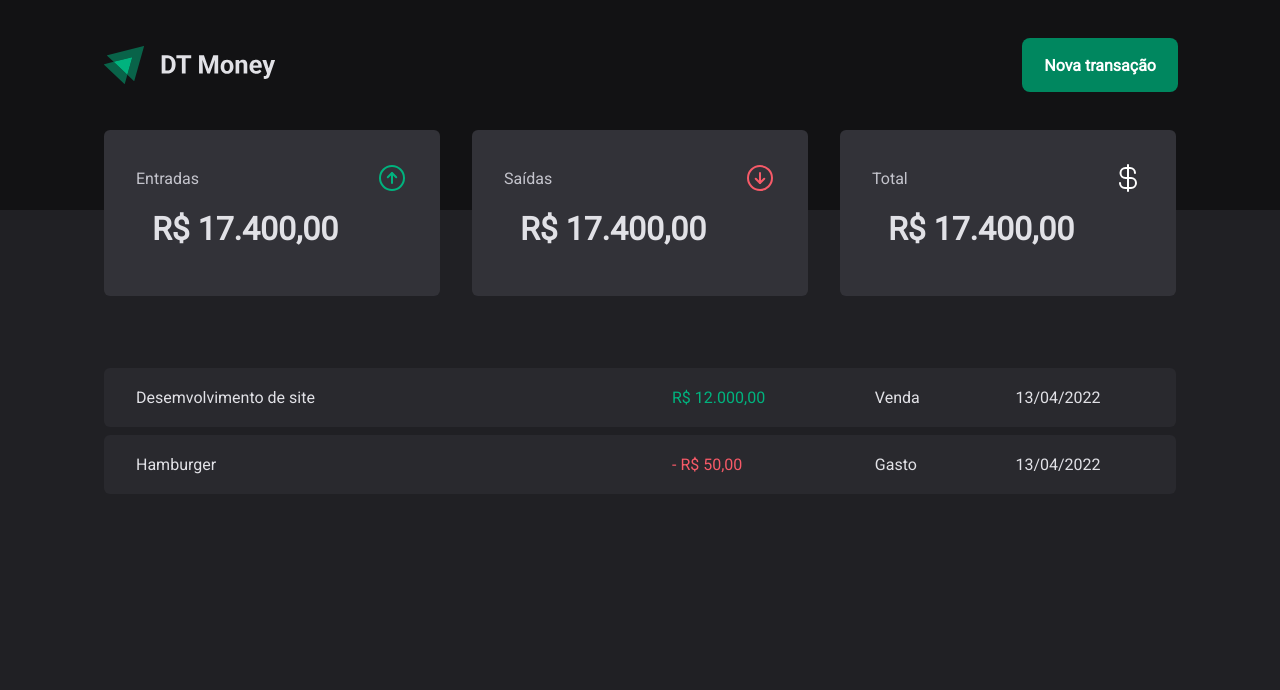
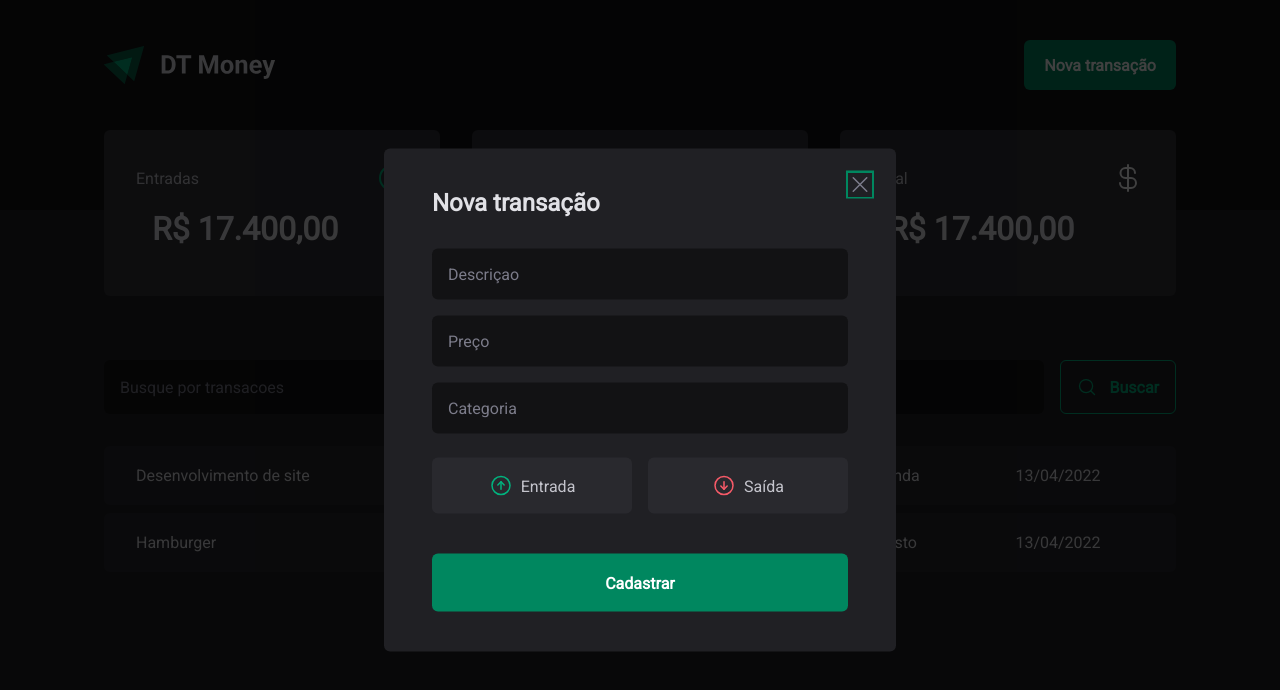
Before and after one commit to gabramos90/03-dt-money, a React (Vite) app: page / in a window 1280 px wide. Both pictures are taken after a click on the button "Nova transação". Shown: the top 690 px of the page. Built offline with nearby package versions, Linux system fonts and the light colour scheme.

Commit message:
component modal is finished

```diff
--- a/package.json
+++ b/package.json
@@ -10,6 +10,7 @@
   },
   "dependencies": {
     "-": "^0.0.1",
+    "@radix-ui/react-dialog": "^1.0.2",
     "D": "^1.0.0",
     "phosphor-react": "^1.4.1",
     "react": "^18.2.0",
--- a/src/components/Header/index.tsx
+++ b/src/components/Header/index.tsx
@@ -1,14 +1,21 @@
 import { HeaderContainer, HeaderContent, NewTransactionButton } from "./styles";
+import * as Dialog from '@radix-ui/react-dialog';
 
 import logoImg from '../../assets/logo.svg'
+import { NewTransactionModal } from "../NewTransactionModal";
 
 export function Header(){
     return (
             <HeaderContainer>
                 <HeaderContent>
                     <img src={logoImg} alt="" />
+                    <Dialog.Root>
+                    <Dialog.Trigger asChild>
+                        <NewTransactionButton>Nova transação</NewTransactionButton>
+                    </Dialog.Trigger>
 
-                    <NewTransactionButton>Nova transação</NewTransactionButton>
+                    <NewTransactionModal/>
+                    </Dialog.Root>
                 </HeaderContent>
             </HeaderContainer>
     )
--- a/src/components/Header/styles.ts
+++ b/src/components/Header/styles.ts
@@ -1,4 +1,5 @@
 import styled from "styled-components"
+
 
 export const HeaderContainer = styled.header`
     background: ${(props) => props.theme["gray-900"]};
--- /dev/null
+++ b/src/components/NewTransactionModal/index.tsx
@@ -0,0 +1,41 @@
+import * as Dialog from '@radix-ui/react-dialog';
+import { ArrowCircleDown, ArrowCircleUp, X } from 'phosphor-react';
+import { CloseButton, Content, Overlay, TransactionType, TransactionTypeButton } from './styles';
+
+export function NewTransactionModal() {
+    return (
+        <Dialog.Portal>
+        <Overlay />
+
+        <Content>
+            <Dialog.Title>Nova transação</Dialog.Title>
+
+            <CloseButton>
+                <X size={24}/>
+            </CloseButton>
+
+            <form action="">
+                <input type="text" placeholder='Descriçao' required/>
+                <input type="number" placeholder='Preço' required/>
+                <input type="text" placeholder='Categoria' required/>
+
+                <TransactionType>
+                    <TransactionTypeButton variant='income'>
+                        <ArrowCircleUp size={24}/>
+                        Entrada
+                    </TransactionTypeButton>
+
+                    <TransactionTypeButton variant='outcome'>
+                        <ArrowCircleDown size={24}/>
+                        Saída
+                    </TransactionTypeButton>
+                </TransactionType>
+
+                <button type='submit'>Cadastrar</button>
+            </form>
+
+        </Content>
+
+    </Dialog.Portal>
+    )
+}
--- /dev/null
+++ b/src/components/NewTransactionModal/styles.ts
@@ -0,0 +1,99 @@
+import styled from "styled-components";
+import * as Dialog from '@radix-ui/react-dialog';
+
+export const Overlay = styled(Dialog.Overlay)`
+    position: fixed;
+    width: 100vw;
+    height: 100vh;
+    inset: 0;
+    background: rgba(0,0,0,0.75);
+`
+
+export const Content = styled(Dialog.Content)`
+    min-width: 32rem;
+    border-radius: 6px;
+    padding: 2.5rem 3rem;
+
+
+    position: fixed;
+    top: 50%;
+    left: 50%;
+    transform: translate(-50%, -50%);
+
+    background: ${(props) => props.theme["gray-800"]};
+
+    form {
+        margin-top: 2rem;
+
+        display: flex;
+        flex-direction: column;
+        gap: 1rem;
+
+        input {
+            border-radius: 6px;
+            border: 0;
+            background-color: ${(props) => props.theme["gray-900"]};
+            color: ${(props) => props.theme["gray-300"]};
+            padding: 1rem;
+
+            &::placeholder {
+                color: ${(props) => props.theme["gray-500"]};
+            }
+        }
+
+        button[type="submit"] {
+            height: 58px;
+            border: 0;
+            background-color: ${(props) => props.theme["green-500"]};
+            color: ${(props) => props.theme.white};
+            font-weight: bold;
+            padding: 0 1.25rem;
+            border-radius: 6px ;
+            margin-top: 1.5rem;
+            cursor: pointer;
+
+            &:hover {
+                background-color: ${(props) => props.theme["green-700"]};
+                transition: background-color 0.2s;
+            }
+        }
+    }
+`
+
+export const CloseButton = styled(Dialog.Close)`
+    position: absolute;
+    background: transparent;
+    border: 0;
+    top: 1.5rem;
+    right: 1.5rem;
+    line-height: 0;
+    cursor: pointer;
+    color: ${(props) => props.theme["gray-500"]};
+`
+
+interface TransactionTypeButtonProps {
+    variant: 'income' | 'outcome'
+}
+
+export const TransactionType = styled.div`
+    display: grid;
+    grid-template-columns: repeat(2, 1fr);
+    gap: 1rem;
+    margin-top: 0.5rem;
+`
+export const TransactionTypeButton = styled.button<TransactionTypeButtonProps>`
+    background: ${(props) => props.theme["gray-700"]};
+    display: flex;
+    padding: 1rem;
+    align-items: center;
+    justify-content: center;
+    gap: 0.5rem;
+    border-radius: 6px;
+    cursor: pointer;
+    border: 0;
+    color: ${(props) => props.theme["gray-300"]};
+
+    svg {
+        color:  ${props => props.variant === 'income' ? props.theme["green-300"] : props.theme["red-300"]};
+    }
+`
--- /dev/null
+++ b/src/pages/Transactions/components/SearchForm/index.tsx
@@ -0,0 +1,16 @@
+import { MagnifyingGlass } from "phosphor-react";
+import { SearchFormContainer } from "./styles";
+
+export function SearchForm() {
+    return (
+        <SearchFormContainer>
+            <input type="text" placeholder="Busque por transacoes"/>
+
+            <button type="submit">
+                <MagnifyingGlass size={20}/>
+                Buscar
+            </button>
+
+        </SearchFormContainer>
+    )
+}
--- /dev/null
+++ b/src/pages/Transactions/components/SearchForm/styles.ts
@@ -0,0 +1,42 @@
+import styled from "styled-components"
+
+export const SearchFormContainer = styled.form`
+    display: flex;
+    gap: 1rem;
+
+    input {
+        flex: 1;
+        border-radius: 6px;
+        border: 0;
+        background: ${(props) => props.theme["gray-900"]};
+        color: ${(props) => props.theme["gray-300"]};;
+        padding: 1rem;
+
+        &::placeholder {
+            color: ${(props) => props.theme["gray-500"]};;
+        }
+
+    }
+
+    button {
+            display: flex;
+            align-items: center;
+            gap: 0.75rem;
+
+            border: 0;
+            padding: 1rem;
+            background: transparent;
+            border: 1px solid ${(props) => props.theme["green-300"]};;
+            color: ${(props) => props.theme["green-300"]};;
+            font-weight: bold;
+
+            border-radius: 6px;
+
+            &:hover {
+                background: ${(props) => props.theme["green-500"]};
+                border-color: ${(props) => props.theme["green-500"]};;
+                color: ${(props) => props.theme.white};;
+                transition: background-color 0.2s, color 0.2s, border-color 0.2s;
+            }
+        }
+`
--- a/src/pages/Transactions/index.tsx
+++ b/src/pages/Transactions/index.tsx
@@ -1,5 +1,6 @@
 import { Header } from "../../components/Header";
 import { Summary } from "../../components/Summary";
+import { SearchForm } from "./components/SearchForm";
 import { PriceHighlight, TransactionsContainer, TransactionsTable } from "./styles";
 
 export function Transactions(){
@@ -9,10 +10,11 @@
             <Summary />
 
             <TransactionsContainer>
+                <SearchForm />
             <TransactionsTable>
                 <tbody>
                    <tr>
-                    <td width='50%'>Desemvolvimento de site</td>
+                    <td width='50%'>Desenvolvimento de site</td>
                        <td>
                            <PriceHighlight variant='income'>
                             R$ 12.000,00
--- a/src/pages/Transactions/styles.ts
+++ b/src/pages/Transactions/styles.ts
@@ -11,7 +11,7 @@
     width: 100%;
     border-collapse: separate;
     border-spacing: 0 0.5rem;
-    /* margin-top: 0.5rem; */
+    margin-top: 1.5rem;
 
     td {
         padding: 1.25rem 2rem;
```
Also changed, not shown: 1 other file (tests, documents, lock files or other folders).
